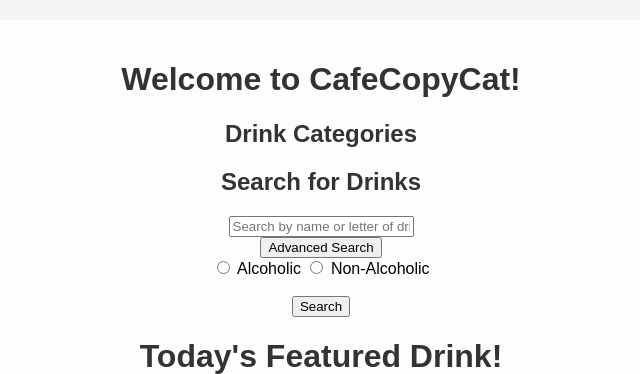
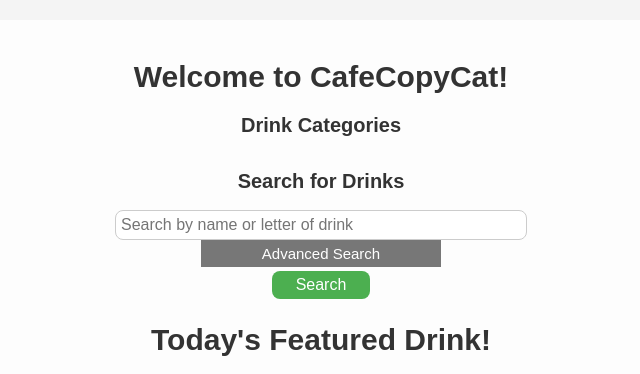
Before and after one commit to laurenrosas93/CafeCopycat, a Flask app: page / in a window 1280 px wide. Shown: the top 374 px of the page, without its empty margins (319-959 px from the left). Run offline with Flask 3, Linux system fonts and the light colour scheme; data that the repository does not hold is empty.

Commit message:
Update style.css
aesthetic changes to buttons, search bar and filter sizes, gallery, font, thumbnail sizes, and headers

```diff
--- a/static/style.css
+++ b/static/style.css
@@ -1,12 +1,30 @@
 body {
-    font-family: Arial, sans-serif;
+    font-family: Arial;
     margin: 0;
     padding: 20px;
     background-color: #f4f4f4;
 }
+.banner {
+    position: relative;
+    width: 100%;
+    height: 300px; /* Adjust height as needed */
+    overflow: hidden;
+}
 
-h1, h2 {
+.banner img {
+    width: 100%;
+    height: 100%;
+    object-fit: cover;
+}
+
+h1{
     color: #333;
+    font-size:30px;
+}
+
+h2 {
+    color: #333;
+    font-size: 20px;
 }
 
 ul {
@@ -17,7 +35,7 @@
 li {
     background: #fff;
     margin: 5px 0;
-    padding: 10px;
+    padding: 40px;
     border: 1px solid #ddd;
 }
 
@@ -30,15 +48,102 @@
     text-decoration: underline;
 }
 
-.thumbnail {
-    width: 150px;
-    height: 150px;
-    object-fit: cover;
-    display: block;
-    margin: auto;
+.collapsible {
+    background-color: #777;
+    color: white;
+    cursor: pointer;
+    padding: 5px;
+    width: 30%;
+    border: none;
+    text-align: center;
+    outline: none;
+    font-size: 15px;
 }
 
-.recipe-thumbnail {
-    width: 150px;
-    height: 150px;
+.active, .collapsible:hover {
+    background-color: #555;
 }
+
+.content {
+    padding: 0 18px;
+    display: none;
+    overflow: hidden;
+    background-color: #f9f9f9;
+}
+
+.button {
+    background-color: #4CAF50;
+    border: none;
+    color: white;
+    padding: 5px 24px;
+    text-align: center;
+    text-decoration: none;
+    display: inline-block;
+    font-size: 16px;
+    margin: 4px 2px;
+    cursor: pointer;
+    border-radius: 8px;
+}
+
+.button:hover {
+    background-color: #45a049;
+}
+
+.drink-thumbnail {
+    width: 300px;
+    height: 300px;
+    object-fit: cover;
+}
+
+.saved-recipes {
+    width: 20%;
+    height: 20%;
+
+}
+
+.drink-container {
+    display: flex;
+    flex-direction: column;
+    align-items: center;
+    margin: 10px;
+}
+
+.drink-container img {
+    border-radius: 8px;
+}
+
+.category-drinks {
+    display: flex;
+    flex-wrap: wrap;
+    justify-content: center;
+}
+
+.category-buttons {
+    display: flex;
+    justify-content: center;
+    flex-wrap: wrap;
+}
+
+.drink-of-the-day {
+    display: flex;
+    flex-direction: column;
+    align-items: center;
+    margin-bottom: 20px;
+}
+
+.centered-content {
+    text-align: center;
+}
+
+.search-bar{
+    width:50%;
+    padding: 5px;
+    font-size:16px;
+    border-radius: 8px;
+    border:1px solid #ccc
+}
+
+.recipe-thumbnail{
+    width: 250px;
+    height:250px;
+}
```
